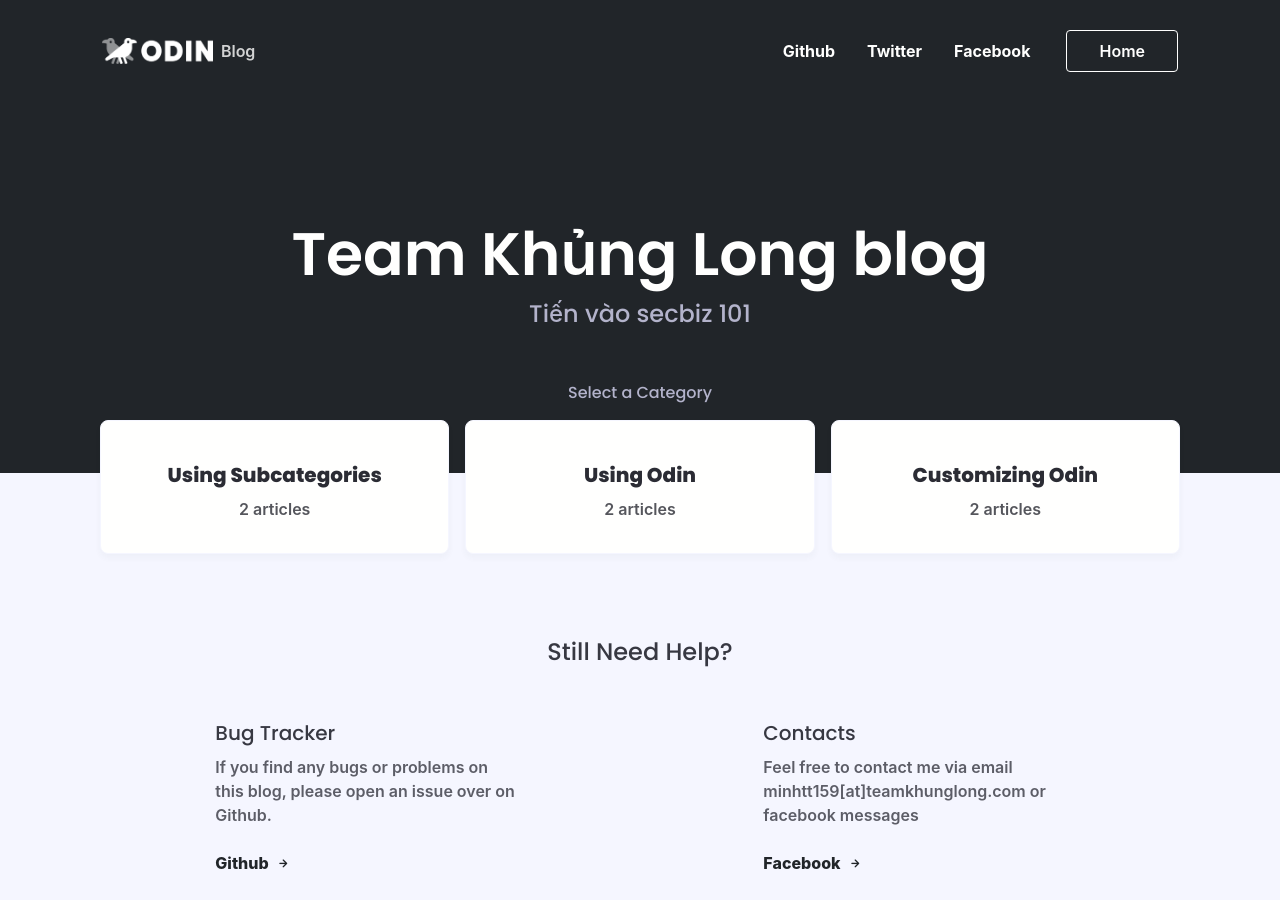
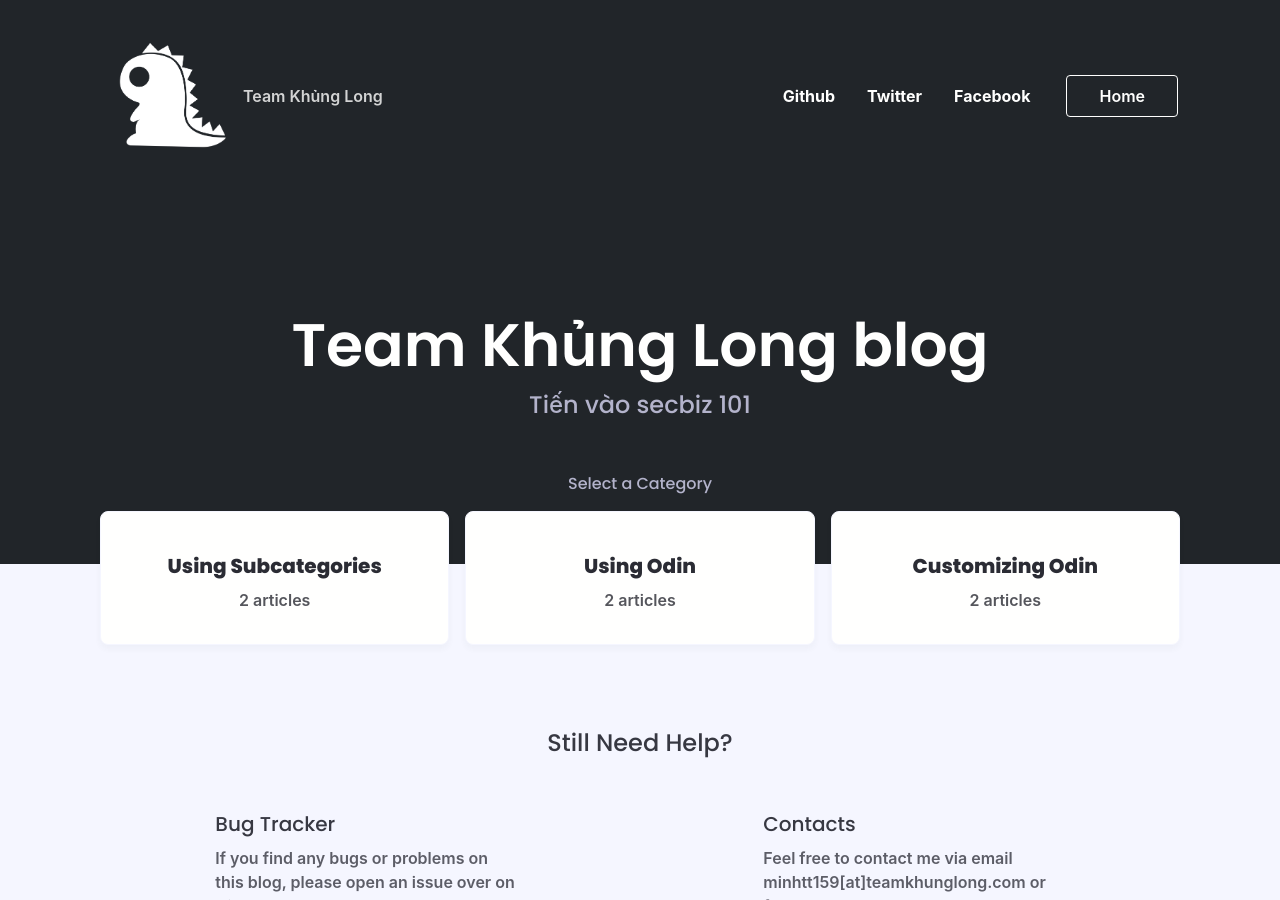
Before and after one commit to teamkhunglong/teamkhunglong.github.io, a Jekyll site: the page built from index.html, in a window 1280 px wide and 900 px high. Built offline with Jekyll 4.4.1, drawn with Linux system fonts in a browser that asks for light colours; nearby versions of some CDN libraries; some web fonts are replaced; comment, search, counter and statistics services are not loaded.

Commit message:
Update blog logo

```diff
--- a/_config.yml
+++ b/_config.yml
@@ -32,10 +32,10 @@ site.github.url: https://teamkhunglong.github.io
 
 permalink: /:categories/:title
 
-content_type: Blog #Define whether this is a knowledge base, help center, or something else
+content_type: Team Khủng Long #Define whether this is a knowledge base, help center, or something else
 use_authors: true #Set this to false to disable showing post authors
 
-brand_logo: logo.png
+brand_logo: khunglong_w.png
 brand_name: Odin
 header: Team Khủng Long blog
 subheader: Tiến vào secbiz 101
```
Also changed, not shown: assets/khunglong.png (added), assets/khunglong_w.png (added).
